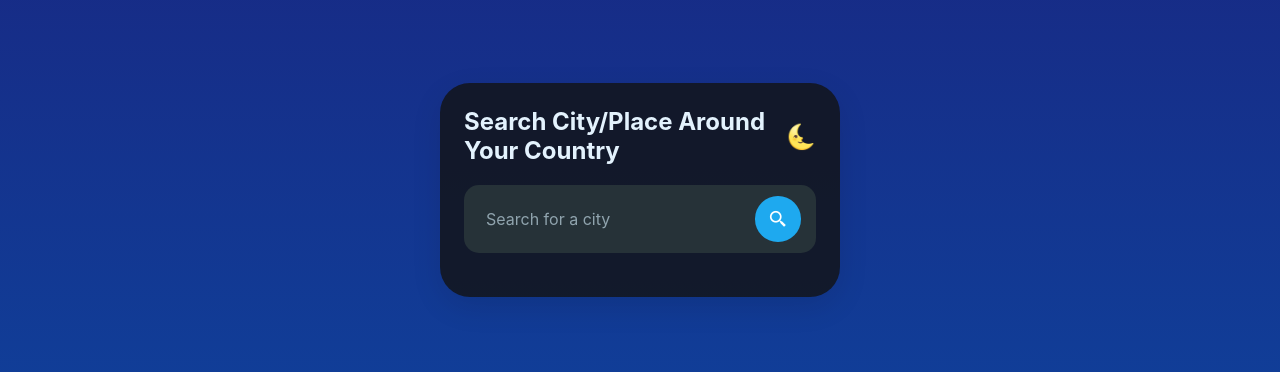
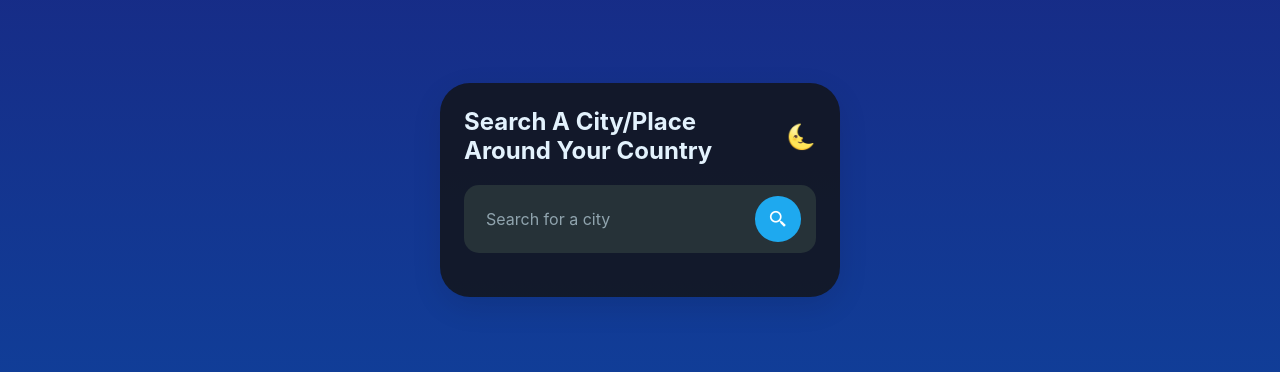
Before and after one commit to ocaes/Weather-App, a plain HTML site: page index.html in a window 1280 px wide. Shown: the part 210-582 px from the top of the page. Drawn offline with nearby package versions, Linux system fonts and the light colour scheme; no server answers.

Commit message:
Update index.html

```diff
--- a/index.html
+++ b/index.html
@@ -287,7 +287,7 @@ img{
     <div class="white-space"></div>
     <div class="container">
         <div class="header">
-            <h1>Search City/Place Around Your Country</h1>
+            <h1>Search A City/Place Around Your Country</h1>
             <button class="theme-toggle" id="themeToggle">🌜</button>
         </div>
         <div class="search-box">
```
